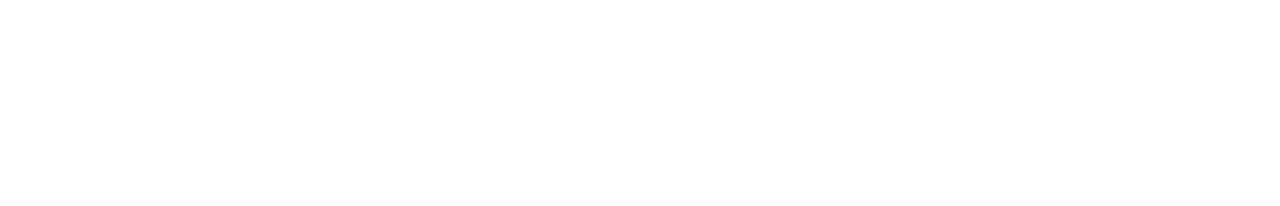
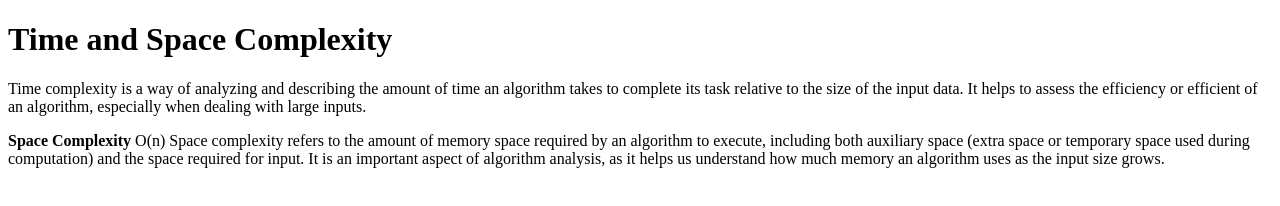
Before and after one commit to acciojob/time-and-space-complexity-Pranav-7302, a website: page main.html in a window 1280 px wide. Drawn offline with Linux system fonts and the light colour scheme.

Commit message:
created a submission

```diff
--- a/main.html
+++ b/main.html
@@ -3,13 +3,25 @@
 <html>
 
 <head>
-	<link rel="stylesheet" href="styles.css">
+    <link rel="stylesheet" href="styles.css">
 </head>
 
 <body>
-	<!-- the entire body must be written by student -->
+    <h1>Time and Space Complexity</h1>
+
+    <p>Time complexity is a way of analyzing and describing the amount of time an algorithm takes to complete its task
+        relative to the size of the input data. It helps to assess the efficiency or efficient of an algorithm,
+        especially when dealing with large inputs.</p>
+
+    <p><b>Space Complexity</b> O(n)
+        Space complexity refers to the amount of memory space required by an algorithm to execute, including both
+        auxiliary space (extra space or temporary space used during computation) and the space required for input. It is
+        an important aspect of algorithm analysis, as it helps us understand how much memory an algorithm uses as the
+        input size grows.</p>
+
+    <!-- the entire body must be written by student -->
     <script type="text/javascript" src="./script.js">
-</script>
+    </script>
 
 </body>
 
```
